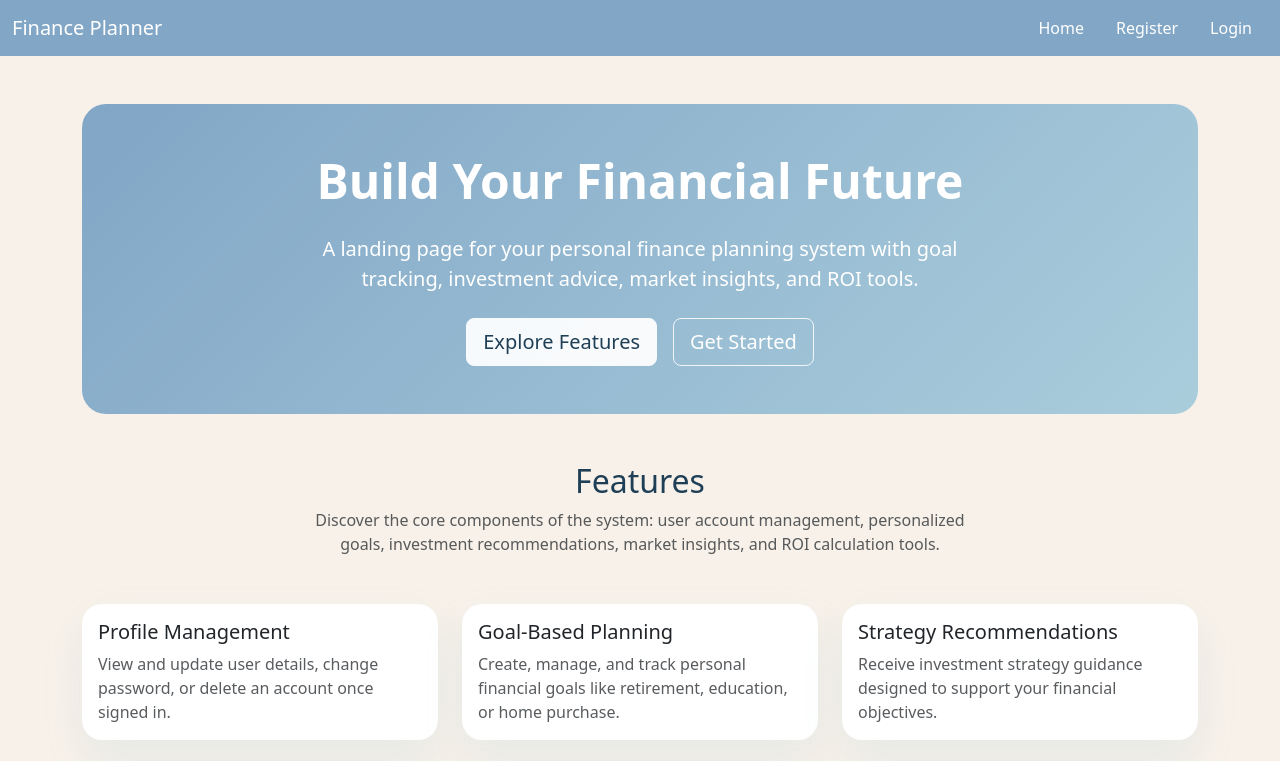
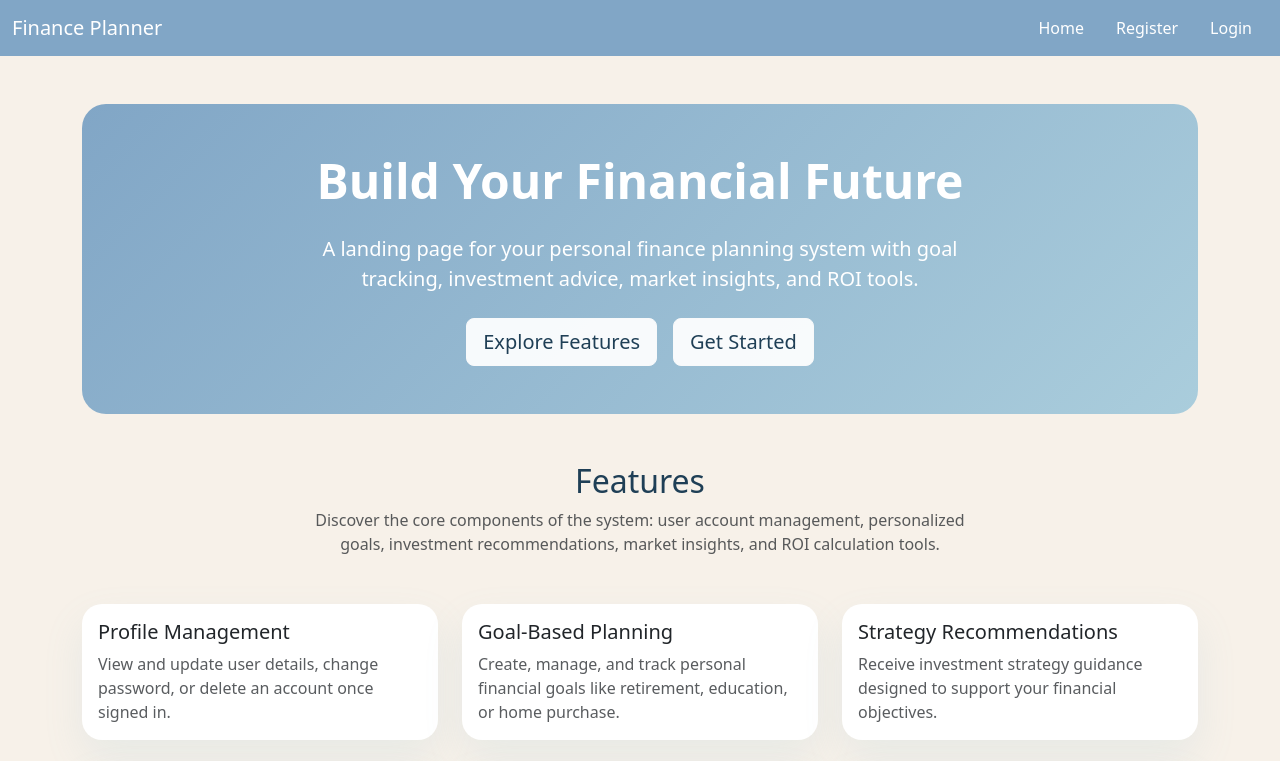
Before and after one commit to JYuenChia/personal-financial-planning-system, a website: page frontend/index.html in a window 1280 px wide. Shown: the top 761 px of the page. Drawn offline with nearby package versions, Linux system fonts and the light colour scheme.

Commit message:
update button style

```diff
--- a/frontend/index.html
+++ b/frontend/index.html
@@ -77,7 +77,7 @@
             <a href="goals.html" class="btn btn-outline-light btn-lg auth-only" style="display: none;"
               >My Goals</a
             >
-            <a href="register.html" class="btn btn-outline-light btn-lg guest-only"
+            <a href="register.html" class="btn btn-light btn-lg"
               >Get Started</a
             >
           </div>
```
